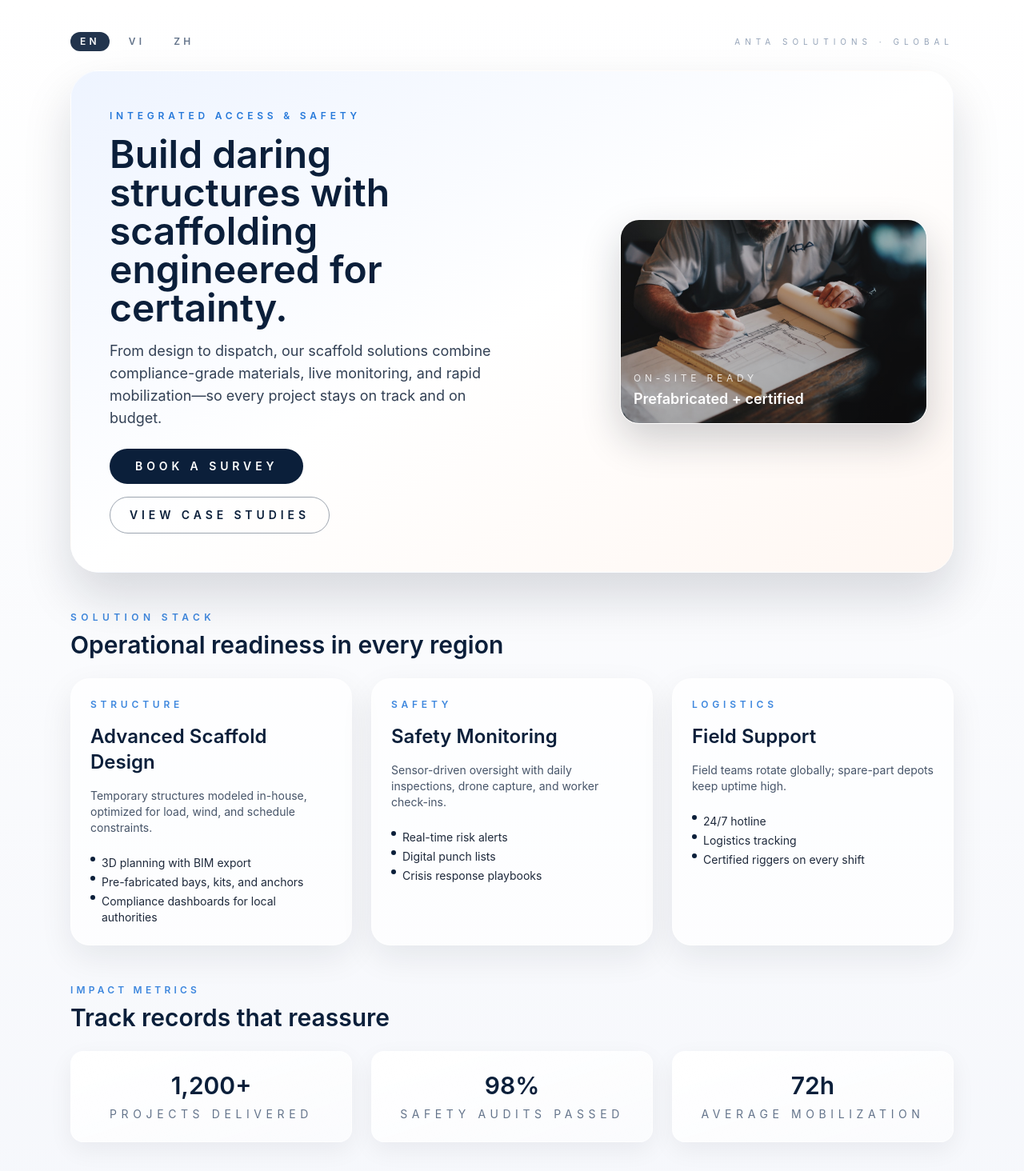
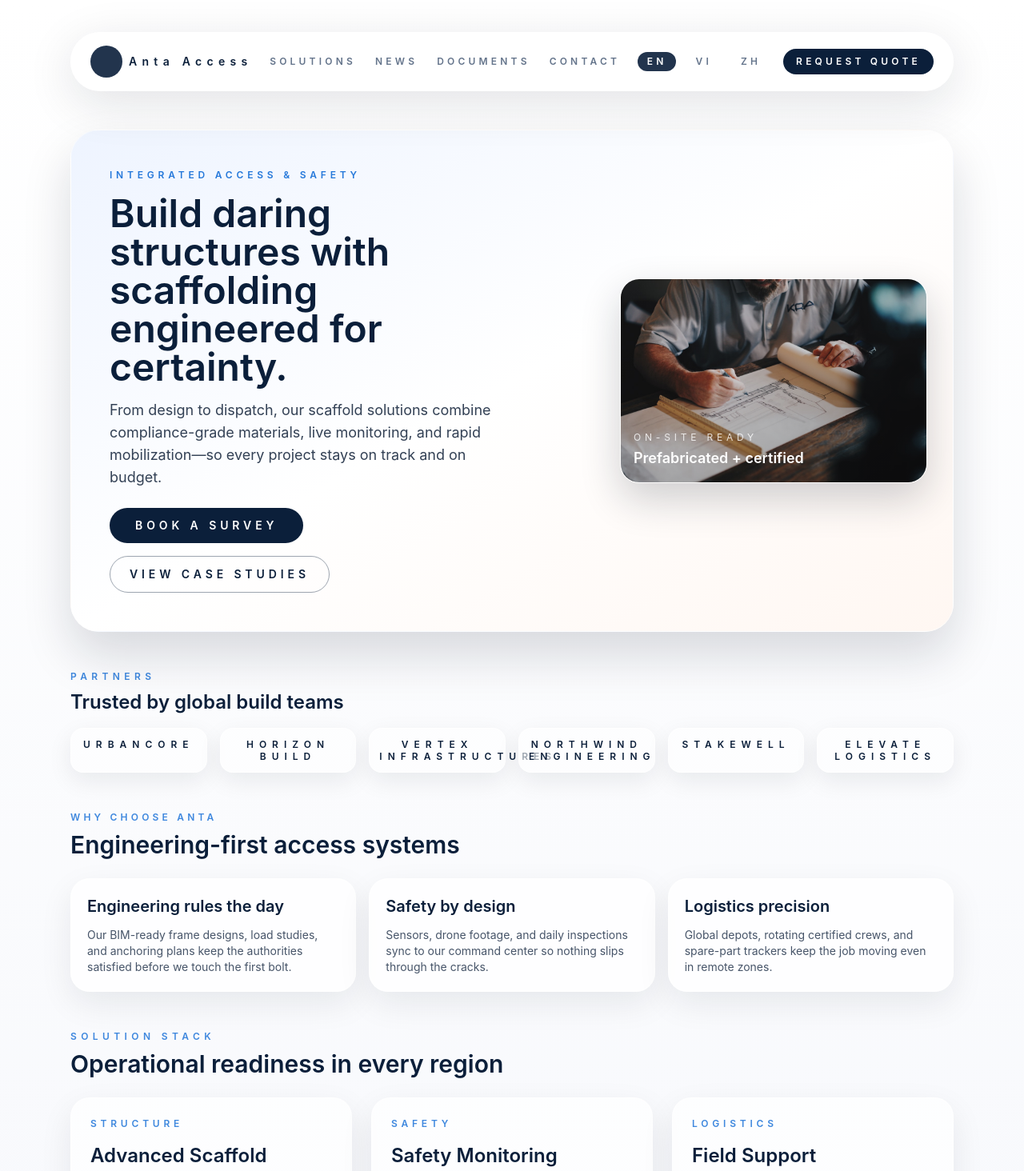
Before and after one commit to thichcode/landing-page, a Next.js app: page /en in a window 1280 px wide. Shown: the top 1464 px of the page at 80% size. Built offline with nearby package versions, Linux system fonts and the light colour scheme.

Commit message:
feat: expand homepage to match Anta

```diff
--- a/app/[locale]/page.tsx
+++ b/app/[locale]/page.tsx
@@ -1,11 +1,15 @@
 import { ContactForm } from '@/components/ContactForm';
+import { Footer } from '@/components/Footer';
 import { Hero } from '@/components/Hero';
 import { ImageGallery } from '@/components/ImageGallery';
-import { LocaleSwitcher } from '@/components/LocaleSwitcher';
+import { NavBar } from '@/components/NavBar';
+import { PartnersSection } from '@/components/PartnersSection';
 import { ProcessTimeline } from '@/components/ProcessTimeline';
 import { PostsSection } from '@/components/PostsSection';
 import { SolutionGrid } from '@/components/SolutionGrid';
 import { StatGrid } from '@/components/StatGrid';
+import { TestimonialSection } from '@/components/TestimonialSection';
+import { WhyChoose } from '@/components/WhyChoose';
 import { getLocaleData, supportedLocales } from '@/lib/locale';
 import type { LocaleKey } from '@/lib/locale';
 import { getLocalePosts } from '@/lib/posts';
@@ -40,21 +44,16 @@ export default async function LandingPage({ params }: LocaleParams) {
   const posts = await getLocalePosts(locale);
 
   return (
-    <main className="mx-auto flex w-full max-w-6xl flex-col gap-12 px-6 pb-16 pt-10">
-      <header className="flex flex-col gap-6">
-        <div className="flex flex-wrap items-center gap-3 text-xs uppercase tracking-[0.35em] text-slate-500">
-          <LocaleSwitcher />
-          <p className="ml-auto text-right text-[10px] tracking-[0.6em] text-slate-400">Anta Solutions · Global</p>
-        </div>
-        <Hero content={copy.hero} />
-      </header>
+    <main className="mx-auto flex w-full max-w-6xl flex-col gap-8 px-4 pb-16 pt-10 sm:px-6 lg:gap-12">
+      <NavBar />
+      <Hero content={copy.hero} />
+      <PartnersSection />
+      <WhyChoose />
 
       <section className="space-y-6">
-        <div className="flex items-center justify-between">
-          <div>
-            <p className="text-xs font-semibold uppercase tracking-[0.45em] text-primary/80">Solution Stack</p>
-            <h2 className="mt-2 text-3xl font-semibold text-dark-blue">Operational readiness in every region</h2>
-          </div>
+        <div className="flex flex-col gap-2">
+          <p className="text-xs font-semibold uppercase tracking-[0.45em] text-primary/80">Solution Stack</p>
+          <h2 className="text-3xl font-semibold text-dark-blue">Operational readiness in every region</h2>
         </div>
         <SolutionGrid solutions={copy.solutions} />
       </section>
@@ -71,15 +70,7 @@ export default async function LandingPage({ params }: LocaleParams) {
 
       <PostsSection posts={posts} />
 
-      <section className="space-y-6">
-        <div className="flex flex-col gap-2">
-          <p className="text-xs font-semibold uppercase tracking-[0.35em] text-primary/80">Process</p>
-          <h2 className="text-3xl font-semibold text-dark-blue">From brief to teardown</h2>
-        </div>
-        <ProcessTimeline steps={copy.process} />
-      </section>
-
-      <section className="rounded-[32px] border border-white/70 bg-white/80 p-6 shadow-[0_20px_40px_rgba(15,23,42,0.12)] sm:p-8">
+      <section className="rounded-[32px] border border-white/70 bg-white/80 p-6 shadow-[0_20px_40px_rgba(15,23,42,0.12)] sm:p-8" id="documents">
         <div className="flex flex-col gap-2">
           <p className="text-xs font-semibold uppercase tracking-[0.3em] text-primary/80">Documents</p>
           <h2 className="text-2xl font-semibold text-dark-blue">Capability statement</h2>
@@ -96,7 +87,20 @@ export default async function LandingPage({ params }: LocaleParams) {
         </a>
       </section>
 
-      <section id="contact" className="grid gap-8 rounded-[32px] border border-white/70 bg-gradient-to-br from-dark-blue/10 via-white to-white p-6 shadow-[0_30px_60px_rgba(15,23,42,0.25)] transition-all duration-300 hover:shadow-[0_35px_70px_rgba(15,23,42,0.3)] lg:grid-cols-[1.2fr,1fr] lg:p-8">
+      <section className="space-y-6">
+        <div className="flex flex-col gap-2">
+          <p className="text-xs font-semibold uppercase tracking-[0.35em] text-primary/80">Process</p>
+          <h2 className="text-3xl font-semibold text-dark-blue">From brief to teardown</h2>
+        </div>
+        <ProcessTimeline steps={copy.process} />
+      </section>
+
+      <TestimonialSection />
+
+      <section
+        id="contact"
+        className="grid gap-8 rounded-[32px] border border-white/70 bg-gradient-to-br from-dark-blue/10 via-white to-white p-6 shadow-[0_30px_60px_rgba(15,23,42,0.25)] transition-all duration-300 hover:shadow-[0_35px_70px_rgba(15,23,42,0.3)] lg:grid-cols-[1.2fr,1fr] lg:p-8"
+      >
         <div>
           <p className="text-xs font-semibold uppercase tracking-[0.45em] text-primary/90">Contact</p>
           <h2 className="mt-3 text-3xl font-semibold text-dark-blue">{copy.cta.title}</h2>
@@ -111,6 +115,8 @@ export default async function LandingPage({ params }: LocaleParams) {
           <ContactForm formCopy={copy.form} successMessage={copy.form.success} />
         </div>
       </section>
+
+      <Footer />
     </main>
   );
 }
--- /dev/null
+++ b/components/Footer.tsx
@@ -0,0 +1,51 @@
+export function Footer() {
+  const services = ['Access planning', 'Prefabrication', 'Safety monitoring', 'Field logistics', 'Support & dismantle'];
+  const links = [
+    { label: 'Solutions', href: '#solutions' },
+    { label: 'News', href: '#news-feed' },
+    { label: 'Documents', href: '#documents' },
+    { label: 'Admin', href: '/admin' },
+  ];
+
+  return (
+    <footer className="border-t border-white/70 bg-[#020617] px-6 py-12 text-white">
+      <div className="mx-auto grid max-w-6xl gap-10 md:grid-cols-4">
+        <div className="space-y-2">
+          <p className="text-xs font-semibold uppercase tracking-[0.4em] text-white/60">Contact</p>
+          <p className="text-lg font-semibold">Anta Access</p>
+          <p className="text-sm text-white/70">contact@antascaffolding.com</p>
+          <p className="text-sm text-white/70">+1 877 309 1456</p>
+        </div>
+        <div className="space-y-3">
+          <p className="text-xs font-semibold uppercase tracking-[0.4em] text-white/60">Services</p>
+          <ul className="space-y-2 text-sm text-white/80">
+            {services.map((service) => (
+              <li key={service}>{service}</li>
+            ))}
+          </ul>
+        </div>
+        <div className="space-y-3">
+          <p className="text-xs font-semibold uppercase tracking-[0.4em] text-white/60">Quick links</p>
+          <ul className="space-y-2 text-sm text-white/80">
+            {links.map((link) => (
+              <li key={link.label}>
+                <a className="transition hover:text-white" href={link.href}>
+                  {link.label}
+                </a>
+              </li>
+            ))}
+          </ul>
+        </div>
+        <div className="space-y-2">
+          <p className="text-xs font-semibold uppercase tracking-[0.4em] text-white/60">Follow</p>
+          <div className="flex gap-3 text-sm">
+            <span className="rounded-full border border-white/40 px-3 py-1 uppercase tracking-[0.4em]">LI</span>
+            <span className="rounded-full border border-white/40 px-3 py-1 uppercase tracking-[0.4em]">YT</span>
+            <span className="rounded-full border border-white/40 px-3 py-1 uppercase tracking-[0.4em]">IN</span>
+          </div>
+        </div>
+      </div>
+      <p className="mt-10 text-center text-xs uppercase tracking-[0.4em] text-white/40">© {new Date().getFullYear()} Anta Access · Engineered scaffolding + safety systems</p>
+    </footer>
+  );
+}
--- /dev/null
+++ b/components/NavBar.tsx
@@ -0,0 +1,35 @@
+import { LocaleSwitcher } from './LocaleSwitcher';
+
+const navLinks = [
+  { label: 'Solutions', href: '#solutions' },
+  { label: 'News', href: '#news-feed' },
+  { label: 'Documents', href: '#documents' },
+  { label: 'Contact', href: '#contact' },
+];
+
+export function NavBar() {
+  return (
+    <nav className="sticky top-0 z-40 flex items-center justify-between rounded-[48px] border border-white/40 bg-white/70 px-6 py-4 shadow-[0_15px_60px_rgba(15,23,42,0.12)] backdrop-blur-lg">
+      <div className="flex items-center gap-2 text-sm font-semibold tracking-[0.45em] text-dark-blue">
+        <span className="h-10 w-10 rounded-full bg-dark-blue/90" />
+        <span>Anta Access</span>
+      </div>
+      <div className="hidden items-center gap-6 text-xs font-semibold uppercase tracking-[0.35em] text-slate-500 lg:flex">
+        {navLinks.map((link) => (
+          <a key={link.href} href={link.href} className="transition hover:text-dark-blue">
+            {link.label}
+          </a>
+        ))}
+      </div>
+      <div className="flex items-center gap-4">
+        <LocaleSwitcher />
+        <a
+          href="#contact"
+          className="rounded-full bg-dark-blue px-4 py-2 text-xs font-semibold uppercase tracking-[0.35em] text-white transition hover:bg-[#0a1731]"
+        >
+          Request quote
+        </a>
+      </div>
+    </nav>
+  );
+}
--- /dev/null
+++ b/components/PartnersSection.tsx
@@ -0,0 +1,19 @@
+const partners = ['UrbanCore', 'Horizon Build', 'Vertex Infrastructures', 'Northwind Engineering', 'StakeWell', 'Elevate Logistics'];
+
+export function PartnersSection() {
+  return (
+    <section className="space-y-4">
+      <div className="flex flex-col gap-2">
+        <p className="text-xs font-semibold uppercase tracking-[0.45em] text-primary/80">Partners</p>
+        <h2 className="text-2xl font-semibold text-dark-blue">Trusted by global build teams</h2>
+      </div>
+      <div className="grid grid-cols-2 gap-4 text-sm font-semibold uppercase tracking-[0.5em] text-slate-500 sm:grid-cols-3 md:grid-cols-6">
+        {partners.map((partner) => (
+          <span key={partner} className="rounded-2xl border border-white/60 bg-white/60 p-3 text-center text-xs leading-tight text-dark-blue shadow-[0_10px_30px_rgba(15,23,42,0.08)]">
+            {partner}
+          </span>
+        ))}
+      </div>
+    </section>
+  );
+}
--- /dev/null
+++ b/components/TestimonialSection.tsx
@@ -0,0 +1,33 @@
+const testimonials = [
+  {
+    quote: '“Anta built us a turnkey access plan for a mixed-use tower with zero rework.”',
+    source: 'Global City Developers',
+  },
+  {
+    quote: '“Every inspection and safety checkpoint was documented and shared via their dashboard.”',
+    source: 'Coastal Bridge Authority',
+  },
+  {
+    quote: '“Their rapid mobilization cut our critical path by two weeks.”',
+    source: 'Northwind Infrastructure',
+  },
+];
+
+export function TestimonialSection() {
+  return (
+    <section className="space-y-4">
+      <div className="flex flex-col gap-2">
+        <p className="text-xs font-semibold uppercase tracking-[0.35em] text-primary/80">Testimonials</p>
+        <h2 className="text-3xl font-semibold text-dark-blue">Field teams trust Anta</h2>
+      </div>
+      <div className="grid gap-4 md:grid-cols-3">
+        {testimonials.map((testimonial) => (
+          <article key={testimonial.source} className="flex h-full flex-col justify-between gap-3 rounded-3xl border border-white/70 bg-gradient-to-br from-[#eef2ff] to-white p-6 shadow-[0_15px_35px_rgba(15,23,42,0.12)]">
+            <p className="text-base text-slate-700">{testimonial.quote}</p>
+            <p className="mt-auto text-xs font-semibold uppercase tracking-[0.4em] text-slate-500">{testimonial.source}</p>
+          </article>
+        ))}
+      </div>
+    </section>
+  );
+}
--- /dev/null
+++ b/components/WhyChoose.tsx
@@ -0,0 +1,33 @@
+const reasons = [
+  {
+    title: 'Engineering rules the day',
+    body: 'Our BIM-ready frame designs, load studies, and anchoring plans keep the authorities satisfied before we touch the first bolt.',
+  },
+  {
+    title: 'Safety by design',
+    body: 'Sensors, drone footage, and daily inspections sync to our command center so nothing slips through the cracks.',
+  },
+  {
+    title: 'Logistics precision',
+    body: 'Global depots, rotating certified crews, and spare-part trackers keep the job moving even in remote zones.',
+  },
+];
+
+export function WhyChoose() {
+  return (
+    <section className="space-y-6" id="solutions">
+      <div className="flex flex-col gap-2">
+        <p className="text-xs font-semibold uppercase tracking-[0.35em] text-primary/80">Why choose Anta</p>
+        <h2 className="text-3xl font-semibold text-dark-blue">Engineering-first access systems</h2>
+      </div>
+      <div className="grid gap-4 md:grid-cols-3">
+        {reasons.map((reason) => (
+          <article key={reason.title} className="space-y-3 rounded-3xl border border-white/70 bg-white/80 p-5 shadow-[0_15px_40px_rgba(15,23,42,0.08)]">
+            <h3 className="text-xl font-semibold text-dark-blue">{reason.title}</h3>
+            <p className="text-sm text-slate-600">{reason.body}</p>
+          </article>
+        ))}
+      </div>
+    </section>
+  );
+}
```
